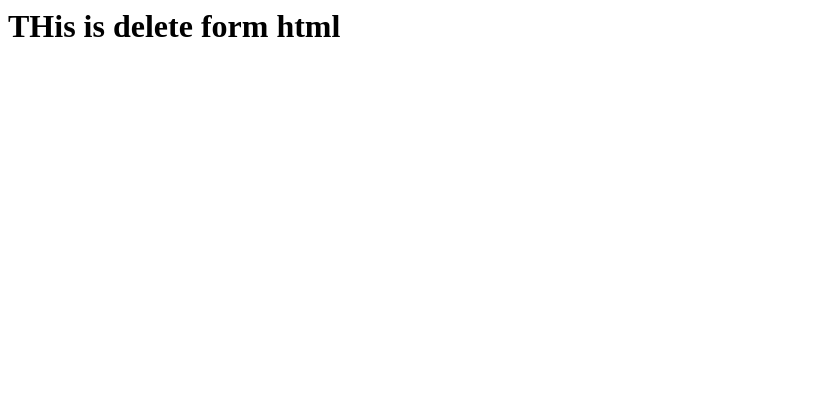
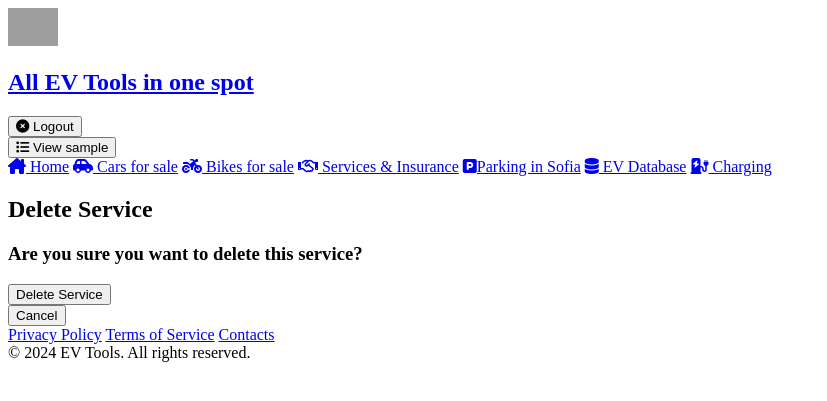
Before and after one commit to VankataLv/EVTool, a Django app: a page that uses templates/services/service-delete.html in a window 1280 px wide. Shown: the top 401 px of the page, without its empty margins (0-827 px from the left). Run offline with Django 5.2, Linux system fonts and the light colour scheme; a user stored in the database is signed in; tables that the repository leaves empty hold one stand-in row (values such as "Sample post"); grey boxes are pictures that could not be loaded.

Commit message:
CUD services logic added

```diff
--- a/EVTool/services/forms.py
+++ b/EVTool/services/forms.py
@@ -1,20 +1,33 @@
 from django.forms import ModelForm
-
 from EVTool.services.models import Service
 
 
-class ServiceCreateForm(ModelForm):
+class ServiceBaseForm(ModelForm):
     class Meta:
         model = Service
         fields = ['name', 'text', 'area']
 
-class ServiceEditForm(ModelForm):
+    def __init__(self, *args, **kwargs):
+        super().__init__(*args, **kwargs)
+
+        # Disable fields for delete form
+        if hasattr(self, 'disable_fields') and self.disable_fields:
+            for field in self.fields.values():
+                field.widget.attrs['disabled'] = True
+                field.widget.attrs['readonly'] = True
+
+
+class ServiceCreateForm(ServiceBaseForm):
+    pass
+
+
+class ServiceEditForm(ServiceBaseForm):
+    pass
+
+
+class ServiceDeleteForm(ServiceBaseForm):
     class Meta:
         model = Service
-        fields = ['name', 'text', 'area']
+        fields = []
 
-
-class ServiceDeleteForm(ModelForm):
-    class Meta:
-        model = Service
-        fields = ['name', 'text', 'area']
+    disable_fields = True  # Disables form fields for delete action
--- a/EVTool/services/views.py
+++ b/EVTool/services/views.py
@@ -58,12 +58,14 @@ class ServiceEditView(LoginRequiredMixin, UserPassesTestMixin, UpdateView):
 
 class ServiceDeleteView(LoginRequiredMixin, UserPassesTestMixin, DeleteView):
     model = Service
-    form_class = ServiceDeleteForm
     template_name = 'services/service-delete.html'
 
     def get_success_url(self):
         return reverse_lazy('service-dashboard')
 
+    def get_object(self, queryset=None):
+        return get_object_or_404(Service, slug=self.kwargs['slug'])
+
     def test_func(self):
-        service = get_object_or_404(Service, slug=self.kwargs['slug'])
+        service = self.get_object()
         return self.request.user == service.owner or self.request.user.is_staff or self.request.user.is_superuser
--- a/EVTool/vehicles/views.py
+++ b/EVTool/vehicles/views.py
@@ -18,7 +18,7 @@ class CarDashboardView(ListView):
     paginate_by = 5
 
     def get_queryset(self):
-        queryset = EVCar.objects.all().order_by('date_published')
+        queryset = EVCar.objects.all().order_by('owner__is_business', '-date_published')
 
         brand = self.request.GET.get('brand')
         if brand:
@@ -125,7 +125,7 @@ class BikeDashboardView(ListView):
 
 
     def get_queryset(self):
-        queryset = EVBike.objects.all().order_by('date_published')
+        queryset = EVBike.objects.all().order_by('owner__is_business', '-date_published')
 
         brand = self.request.GET.get('brand')
         if brand:
--- a/templates/services/service-delete.html
+++ b/templates/services/service-delete.html
@@ -1 +1,18 @@
-<h1>THis is delete form html</h1>
+{% extends 'common/base.html' %}
+{% block main_content %}
+
+    <div class="profile-edit-box">
+        <h2>Delete Service</h2>
+
+        <h3>Are you sure you want to delete this service?</h3>
+
+        <form method="POST">
+            {% csrf_token %}
+        <button type="submit" class="delete-btn">Delete Service</button>
+        </form>
+
+        <a href="{% url 'service-dashboard' %}">
+            <button type="button" class="cancel-btn">Cancel</button>
+        </a>
+    </div>
+{% endblock %}
```
Also changed, not shown: templates/services/service-create.html (+17 -1 lines), templates/services/service-edit.html (+26 -1 lines).
